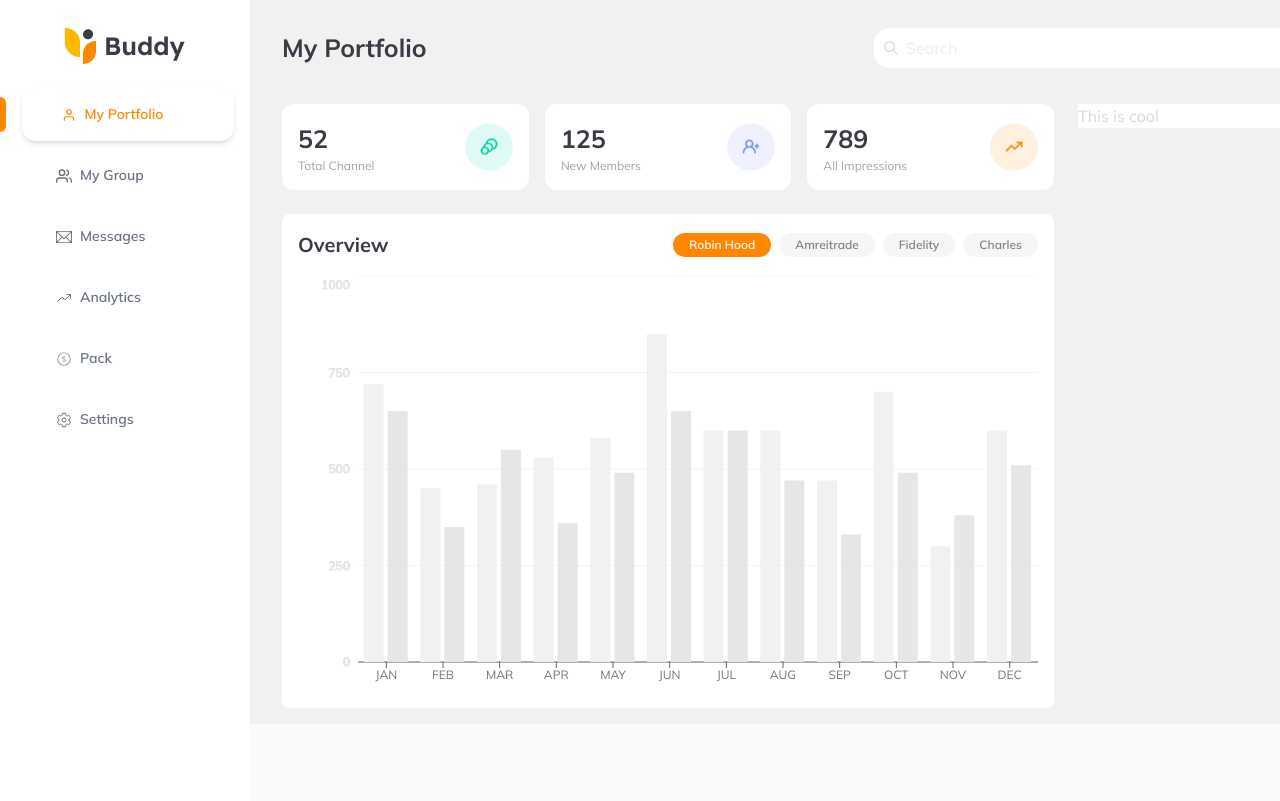
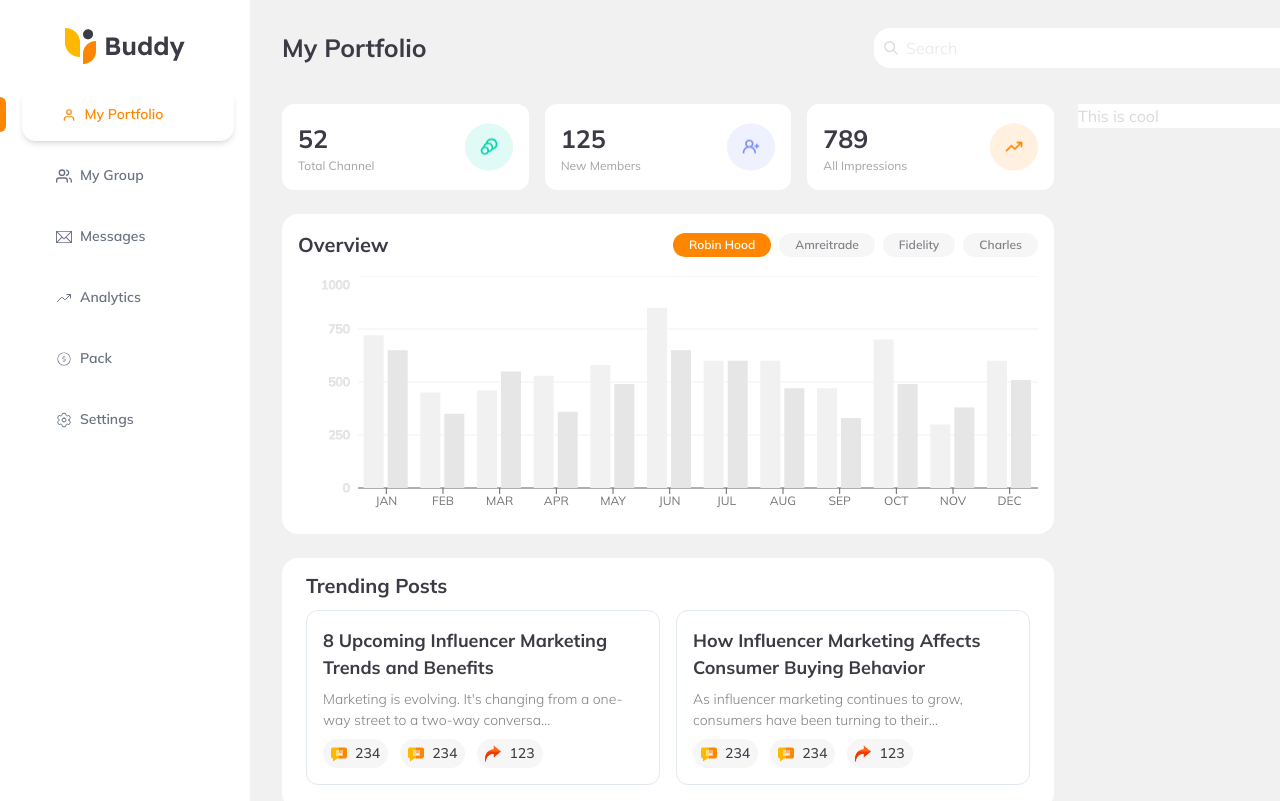
Before and after one commit to codeplan73/frontend-test, a React (Vite) app: page /dashboard in a window 1280 px wide. Shown: the top 801 px of the page. Built offline with nearby package versions, Linux system fonts and the light colour scheme.

Commit message:
feat: completed post section

```diff
--- a/index.html
+++ b/index.html
@@ -11,6 +11,12 @@
       href="https://fonts.googleapis.com/css2?family=Mulish:ital,wght@0,200..1000;1,200..1000&display=swap"
       rel="stylesheet"
     />
+    <link rel="preconnect" href="https://fonts.googleapis.com" />
+    <link rel="preconnect" href="https://fonts.gstatic.com" crossorigin />
+    <link
+      href="https://fonts.googleapis.com/css2?family=Lexend:wght@100..900&family=Mulish:ital,wght@0,200..1000;1,200..1000&display=swap"
+      rel="stylesheet"
+    />
   </head>
   <body>
     <div id="root"></div>
--- a/src/components/dashboard/chart/BarChart.tsx
+++ b/src/components/dashboard/chart/BarChart.tsx
@@ -46,7 +46,7 @@ const chartConfig = {
 
 export function ChartBarMultiple() {
   return (
-    <div className="flex flex-col gap-4 bg-white p-4 rounded-md">
+    <div className="flex flex-col gap-4 bg-white p-4 rounded-[16px] h-[320px]">
       <ChartHeader />
       <ChartContainer
         config={chartConfig}
--- /dev/null
+++ b/src/components/dashboard/post/Post.tsx
@@ -0,0 +1,27 @@
+import icons from "@/constants/icons";
+
+const Post = ({ title, body }: { title: string; body: string }) => {
+  return (
+    <div className="border border-slate-200 flex flex-col gap-2 p-4 rounded-[12px]">
+      <h4 className="text-[18px] font-bold text-[#3B3B45]">{title}</h4>
+      <p className="text-[14px] text-[#818187] font-light">{body}</p>
+
+      <div className="flex items-center gap-[12px] justify-start">
+        <p className="bg-[#F6F6F6] rounded-[17px] py-1 px-2 flex items-center gap-2">
+          <img src={icons.commentIcon} />
+          <span className="text-[#3B3B45] font-medium text-[14px]">234</span>
+        </p>
+        <p className="bg-[#F6F6F6] rounded-[17px] py-1 px-2  flex items-center gap-2">
+          <img src={icons.commentIcon} />
+          <span className="text-[#3B3B45] font-medium text-[14px]">234</span>
+        </p>
+        <p className="bg-[#F6F6F6] rounded-[17px] py-1 px-2  flex items-center gap-2">
+          <img src={icons.shareIcon} />
+          <span className="text-[#3B3B45] font-medium text-[14px]">123</span>
+        </p>
+      </div>
+    </div>
+  );
+};
+
+export default Post;
--- a/src/components/dashboard/post/TrendingPost.tsx
+++ b/src/components/dashboard/post/TrendingPost.tsx
@@ -1,7 +1,23 @@
+import Post from "./Post";
+
 const TrendingPost = () => {
   return (
-    <div className="bg-white w-full flex flex-col gap-20">
-      <p className="text-[#3B3B45] text-[20px] leading-2">Trending Posts</p>
+    <div className="bg-white w-full flex flex-col gap-[20px] rounded-[16px] p-[24px]">
+      <p className="text-[#3B3B45] text-[20px] leading-2 font-bold">
+        Trending Posts
+      </p>
+
+      <div className="grid grid-cols-1 md:grid-cols-2 gap-4 ">
+        <Post
+          title=" 8 Upcoming Influencer Marketing Trends and Benefits"
+          body=" Marketing is evolving. It's changing from a one-way street to a two-way
+        conversa…"
+        />
+        <Post
+          title="How Influencer Marketing Affects Consumer Buying Behavior"
+          body="As influencer marketing continues to grow, consumers have been turning to their…"
+        />
+      </div>
     </div>
   );
 };
--- a/src/index.css
+++ b/src/index.css
@@ -50,6 +50,25 @@
 }
 .mulish-bold {
   font-family: "Mulish", sans-serif;
+  font-optical-sizing: auto;
+  font-weight: 700;
+  font-style: normal;
+}
+
+.lexend {
+  font-family: "Lexend", sans-serif;
+  font-optical-sizing: auto;
+  font-weight: 400;
+  font-style: normal;
+}
+.lexend-semibold {
+  font-family: "Lexend", sans-serif;
+  font-optical-sizing: auto;
+  font-weight: 600;
+  font-style: normal;
+}
+.lexend-bold {
+  font-family: "Lexend", sans-serif;
   font-optical-sizing: auto;
   font-weight: 700;
   font-style: normal;
--- a/src/pages/Dashboard/Dashboard.tsx
+++ b/src/pages/Dashboard/Dashboard.tsx
@@ -1,5 +1,6 @@
 import StatsCardList from "@/components/dashboard/StatsCardList";
 import { ChartBarMultiple } from "@/components/dashboard/chart/BarChart";
+import TrendingPost from "@/components/dashboard/post/TrendingPost";
 
 const Dashboard = () => {
   return (
@@ -7,6 +8,8 @@ const Dashboard = () => {
       <div className="col-span-1 md:col-span-2 w-[772px] flex flex-col gap-6">
         <StatsCardList />
         <ChartBarMultiple />
+
+        <TrendingPost />
       </div>
 
       <div className="col-span-1 w-[330px]">
```
